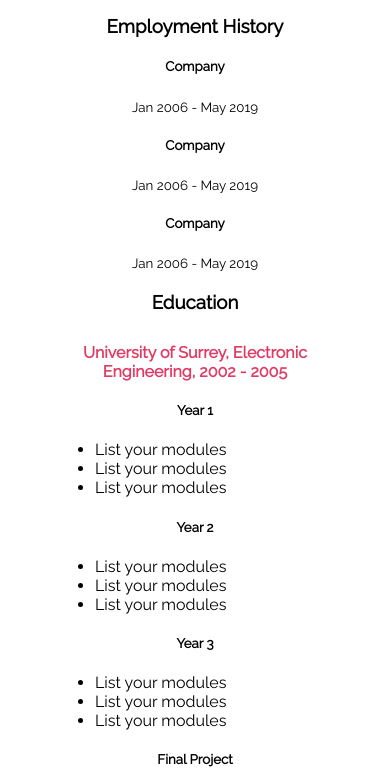
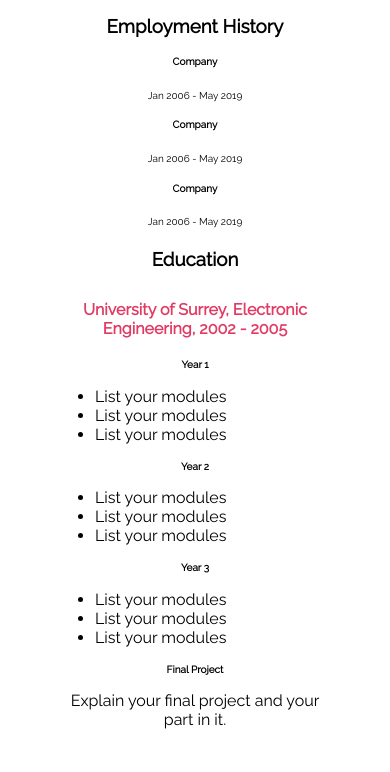
Before and after one commit to aehussey/Sparta-responsive-profile, a plain HTML site: page homework/index.html in a window 390 px wide. Shown: the part 1212-1984 px from the top of the page. Drawn offline with Linux system fonts and the light colour scheme.

Commit message:
Finish ipad changes

```diff
--- a/homework/css/index.css
+++ b/homework/css/index.css
@@ -114,4 +114,8 @@ display: block;
 section li {
 text-align: left;
 }
+
+small {font-size: 10px;}
+
+h5 {font-size: 10px;}
 }
```
